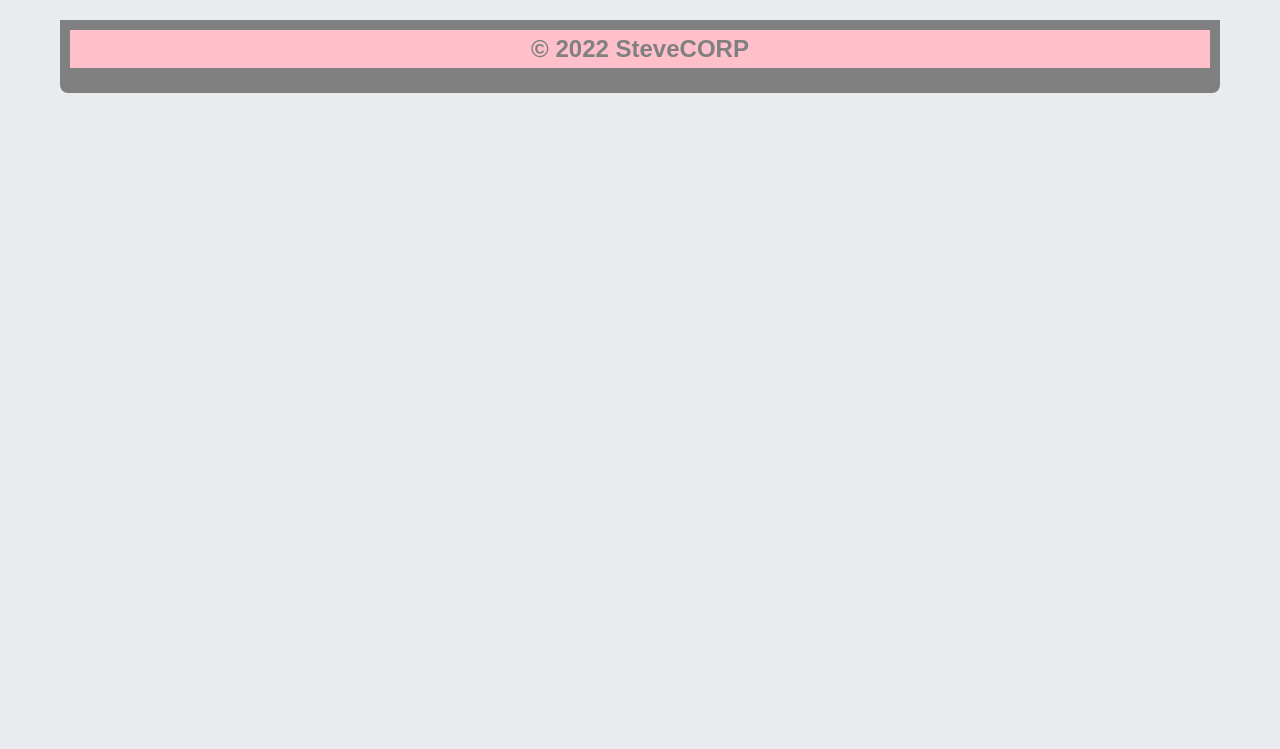
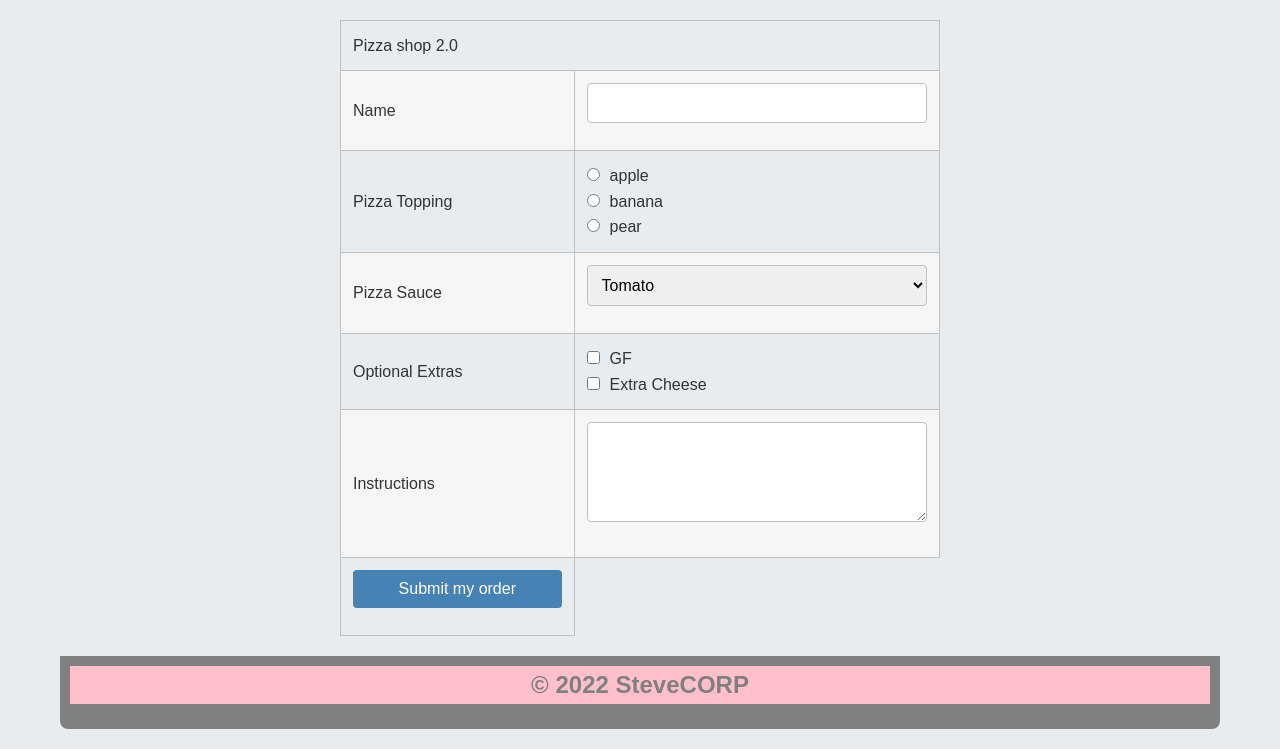
Before and after one commit to rectesicdirigecursum/BHS-12DTP, a Flask app: page /test in a window 1280 px wide. Shown: the part 184-933 px from the top of the page. Before the commit the page ends 277 px from the top, so only its background shows below. Run offline with Flask 3, Linux system fonts and the light colour scheme.

Commit message:
prepare for teaching

```diff
--- a/templates/test.html
+++ b/templates/test.html
@@ -2,13 +2,60 @@
 {% block content %}
 
 
-<body>
-    <form name="">
-
+    <body>
+    <form name="pizzaForm" method="POST">
+        <table>
+            <tr>
+                <td colspan="2">Pizza shop 2.0</td>
+            </tr>
+            {# text   #}
+            <tr>
+                <td>Name</td>
+                <td><input name="name" type="text" required minlength="3" maxlength="20"></td>
+            </tr>
+            {#            radio#}
+            <tr>
+                <td>Pizza Topping</td>
+                <td>
+                    <input type="radio" name="topping" required value="apple">apple<br>
+                    <input type="radio" name="topping" value="banana">banana<br>
+                    <input type="radio" name="topping" value="pear">pear<br>
+                </td>
+            </tr>
+            {#            option #}
+            <tr>
+                <td>Pizza Sauce</td>
+                <td>
+                    <select name="sauce" required>
+                        <option>Tomato</option>
+                        <option>BBQ</option>
+                        <option>Garlic</option>
+                    </select>
+                </td>
+            </tr>
+            {#            checkbox #}
+            <tr>
+                <td>Optional Extras</td>
+                <td>
+                    <input type="checkbox" name = "extras" value="GF">GF<br>
+                    <input type="checkbox" name = "extras" value="Extra Cheese">Extra Cheese<br>
+                </td>
+            </tr>
+            {#            textbar #}
+            <tr>
+                <td>Instructions</td>
+                <td>
+                    <textarea name="instructions"></textarea>
+                </td>
+            </tr>
+            <tr>
+                <td><input type="submit" value="Submit my order"></td>
+            </tr>
+        </table>
     </form>
 
 
-</body>
+    </body>
 
 
 {% endblock %}
```
Also changed, not shown: pizza_order_form.py (+52 -34 lines), pizza.db.
